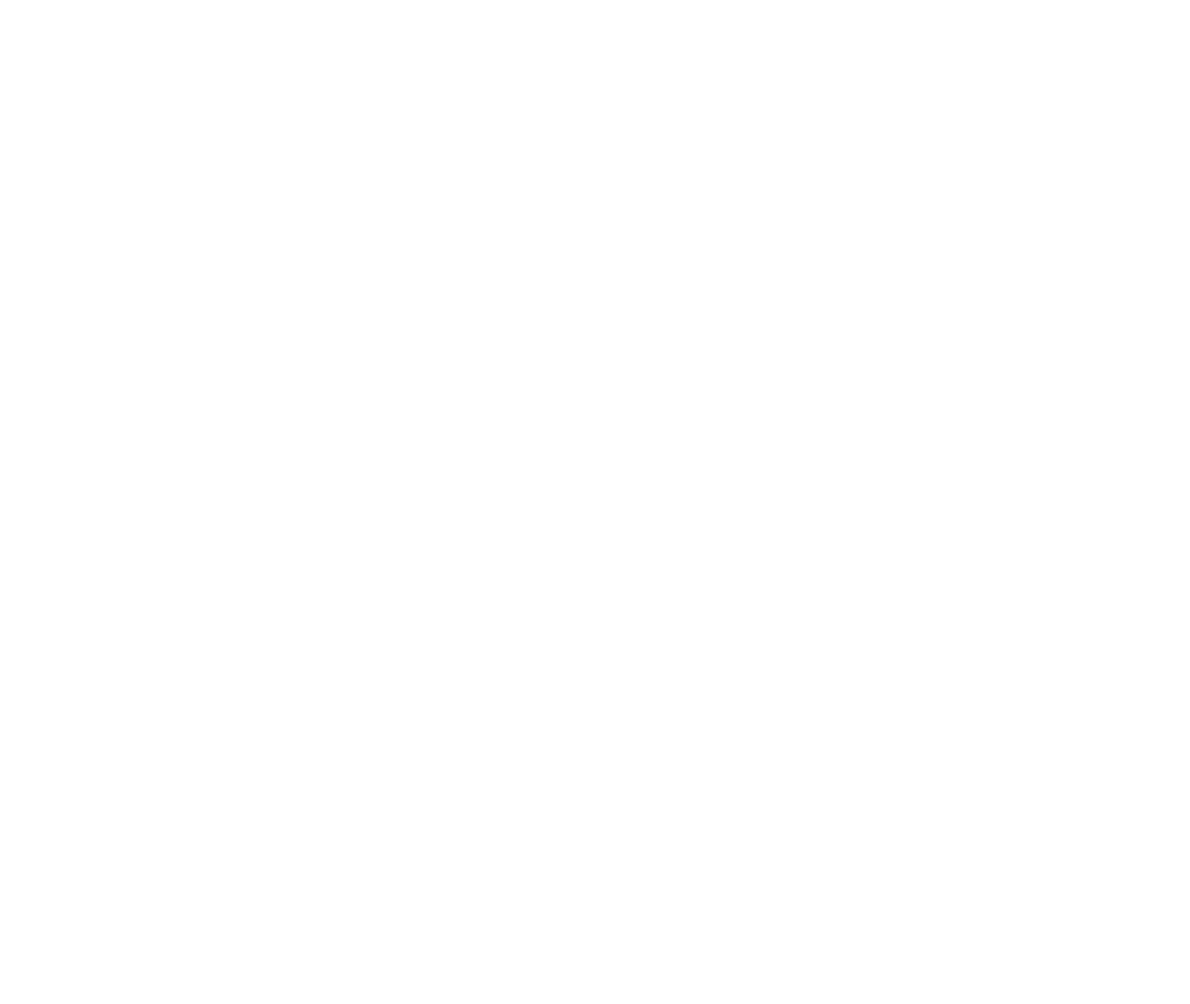
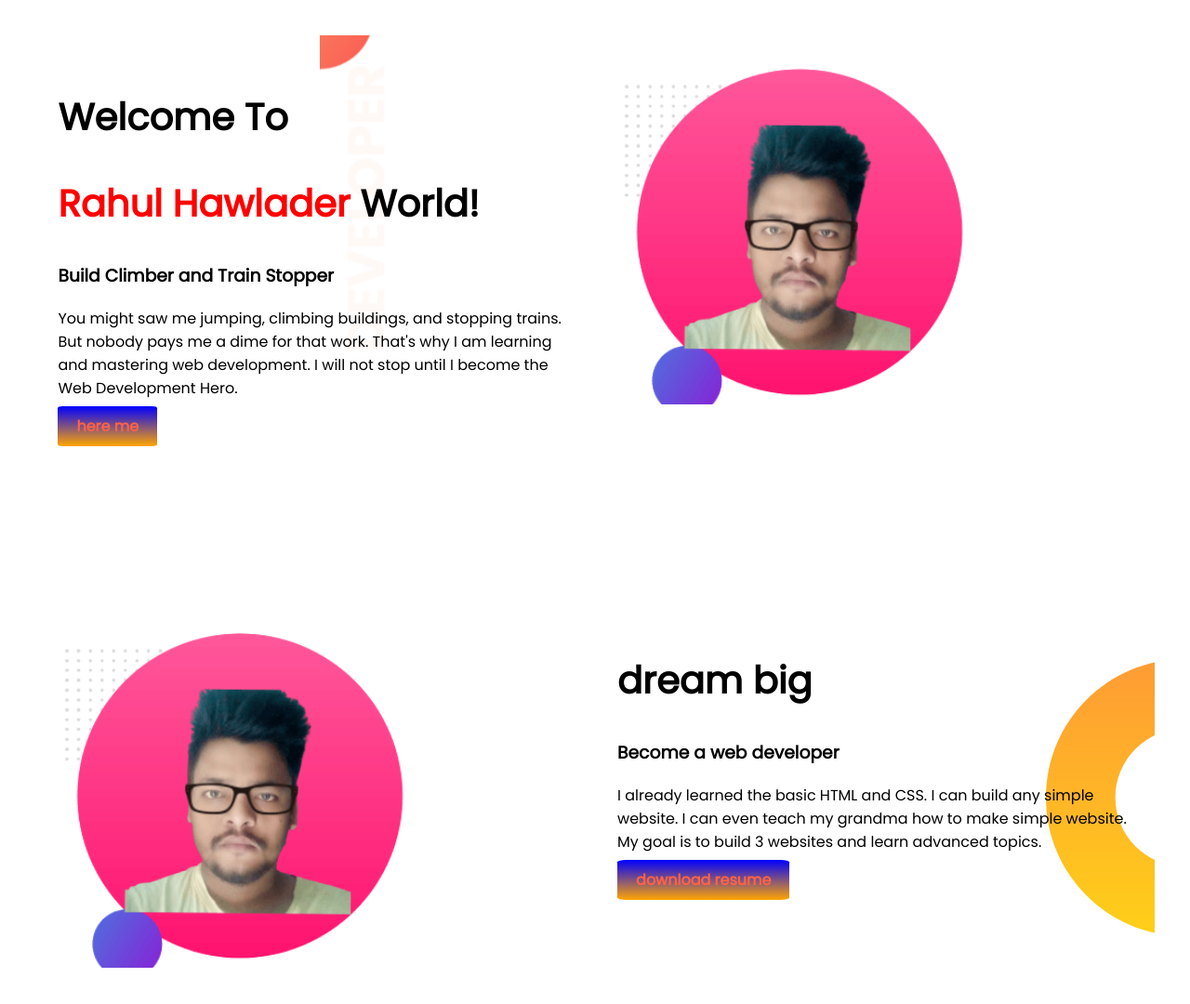
Before and after one commit to rahulhawlader/rahul-website, a plain HTML site: page index.html in a window 1280 px wide. Shown: the whole page at 93% size. Before the commit the page ends 800 px from the top, so only its background shows below. Drawn offline with Linux system fonts and the light colour scheme.

Commit message:
drem added

```diff
--- a/index.html
+++ b/index.html
@@ -6,11 +6,43 @@
     <meta http-equiv="X-UA-Compatible" content="IE=edge">
     <meta name="viewport" content="width=device-width, initial-scale=1.0">
     <title>rahul</title>
+    <link rel="preconnect" href="https://fonts.googleapis.com">
+    <link rel="preconnect" href="https://fonts.gstatic.com" crossorigin>
+    <link href="https://fonts.googleapis.com/css2?family=Poppins&display=swap" rel="stylesheet">
     <link rel="stylesheet" href="style.css">
 
 </head>
 
 <body>
+    <section class="top-benar container">
+        <div class="half-width">
+            <h1>Welcome To</h1>
+            <h1><span class="red-color">Rahul Hawlader</span> World! </h1>
+            <h3>Build Climber and Train Stopper</h3>
+            <p>You might saw me jumping, climbing buildings, and stopping trains. But nobody pays me a dime for that
+                work.
+                That's why I am learning and mastering web development. I will not stop until I become the Web
+                Development Hero.
+            </p>
+            <a class="link-button" target="_blank" href="https://www.facebook.com/mdrahul.hawlader.5">here me</a>
+        </div>
+        <div class="half-width"><img src="images/rahul(2).png"></div>
+    </section>
+    <section class="container">
+        <div class="half-width"><img src="images/rahul(2).png"></div>
+        <div class="half-width">
+            <h1>dream big</h1>
+            <h3>Become a web developer</h3>
+            <p>I already learned the basic HTML and CSS. I can build any simple website. I can even teach my grandma how
+                to make simple website. My goal is to build 3 websites and learn advanced topics.</p>
+            <a class="link-button" target="_blank" href="https://www.facebook.com/mdrahul.hawlader.5">download
+                resume</a>
+
+        </div>
+
+    </section>
+
+
 
 </body>
 
--- a/style.css
+++ b/style.css
@@ -0,0 +1,39 @@
+Body{
+    font-family: 'Poppins', sans-serif;
+    margin: 0%;
+}
+h1{
+    font-size: 40px;
+}
+.red-color{
+    color: red;
+}
+.container{
+    display: flex;
+   margin: 3%;
+   margin-bottom: 150px;
+   background-image:url(images/dream-bg.png);
+   background-repeat: no-repeat;
+   background-position: right;
+
+
+}
+.half-width{
+    width: 50%;
+    padding: 2%;
+}
+.half-width img{
+    width: 70%;
+}
+.link-button{
+    text-decoration: none;
+    color: tomato;
+    background-image: linear-gradient(blue, orange);
+    padding: 10px 20px;
+    border-radius: 5%;
+    font-weight: 700;
+}
+.top-benar{
+    background-image: url(images/top-banner.png);
+    background-repeat: no-repeat;
+}
```
Also changed, not shown: images/dream-bg.png (added), images/exp-bg.png (added), images/my-bg.png (added), images/my-bg2.png (added), images/rahul(2).png (added), images/top-banner.png (added).
